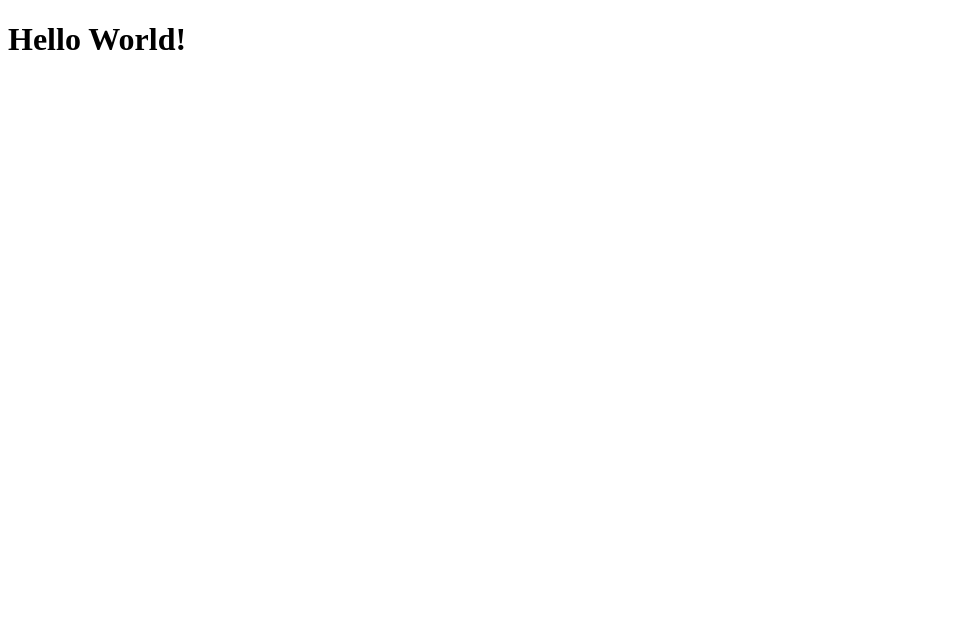
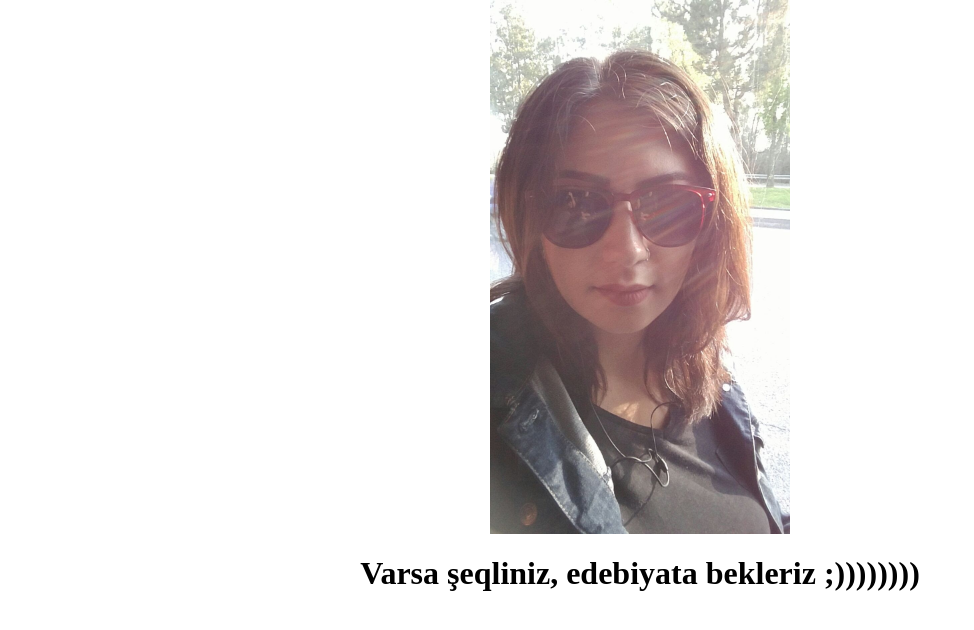
Before and after one commit to chaoticpotato/arakneedebiyat, a website: page publish/index.html in a window 1280 px wide. Shown: the whole page, without its empty margins (0-974 px from the left). Drawn offline with Linux system fonts and the light colour scheme.

Commit message:
first content

```diff
--- a/publish/index.html
+++ b/publish/index.html
@@ -4,7 +4,8 @@
   <meta http-equiv="Content-Type" content="text/html;charset=UTF-8">
   <title>Document</title>
 </head>
-<body>
-  <h1>Hello World!</h1>
+<body style="text-align: center; margin: 0;">
+  <img src="seqil.jpg" style="width: 300px; display: inline-block;" />
+  <h1>Varsa şeqliniz, edebiyata bekleriz ;))))))))</h1>
 </body>
 </html>
```
Also changed, not shown: publish/seqil.jpg (added).
